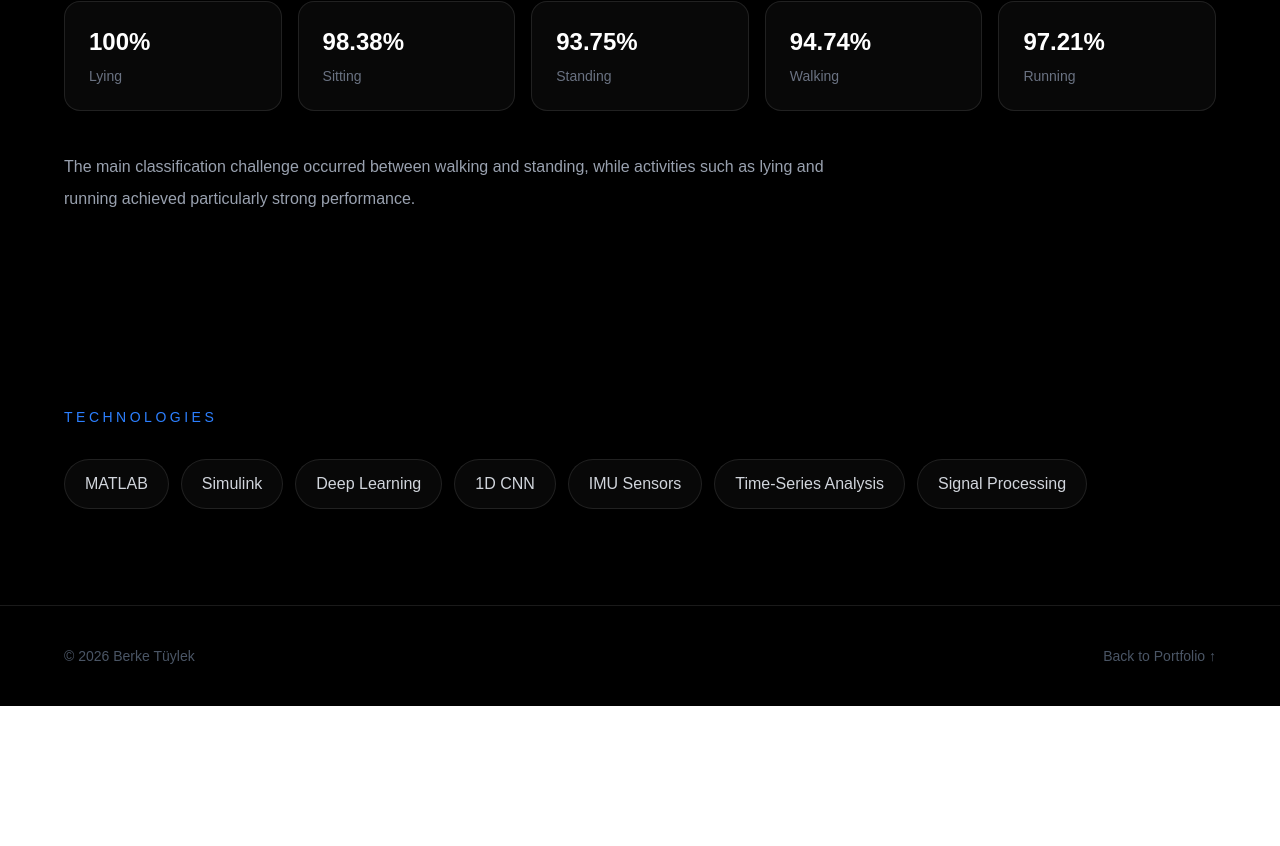
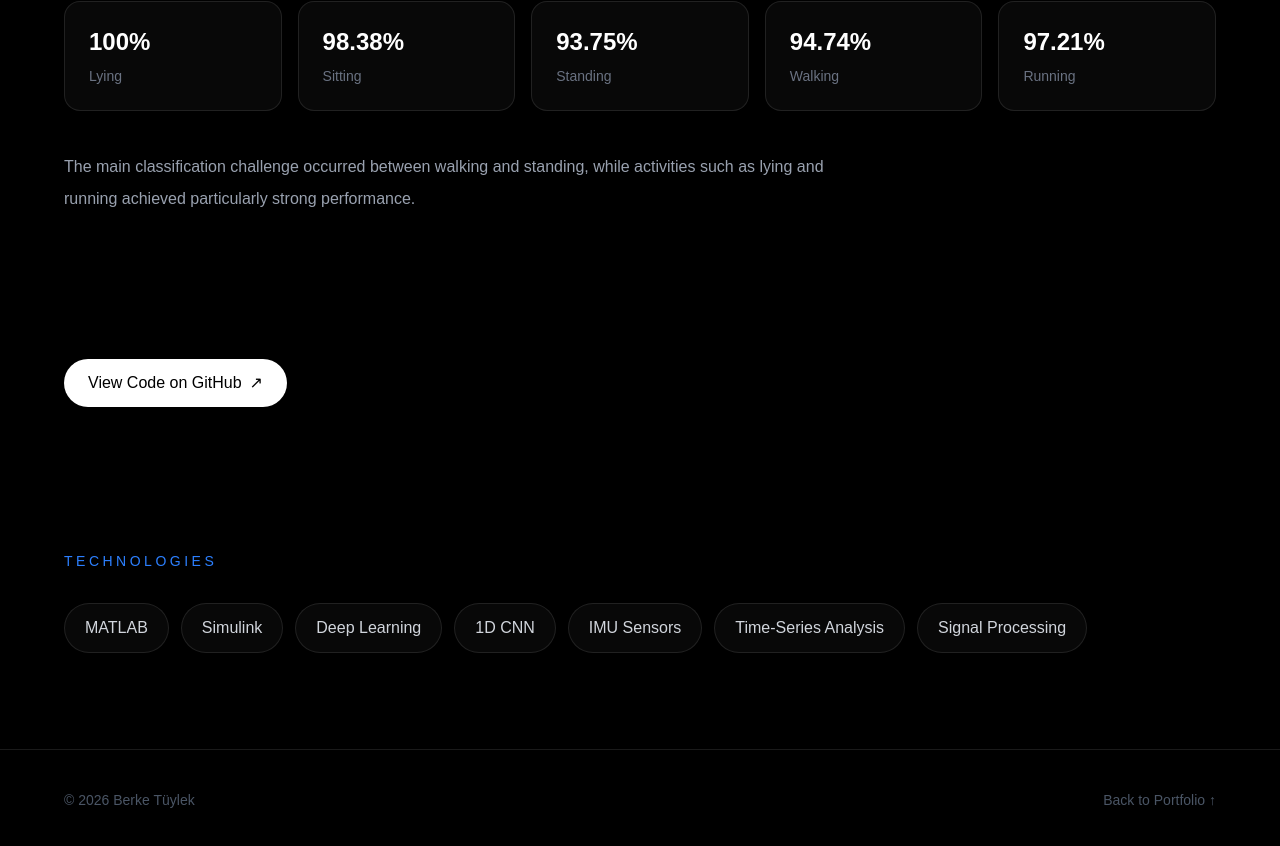
Before and after one commit to berket0934/berke-portfolio, a Next.js app: page /projects/human-motion-recognition in a window 1280 px wide. Shown: the part 2522-3368 px from the top of the page. Before the commit the page ends 3228 px from the top, so only its background shows below. Built offline with nearby package versions, Linux system fonts and the light colour scheme.

Commit message:
add GitHub link to human motion project

```diff
--- a/app/page.tsx
+++ b/app/page.tsx
@@ -250,6 +250,7 @@ export default function Home() {
       {/* Skills */}
       <div>
         <p className="mb-6 text-sm uppercase tracking-[0.25em] text-gray-500">
+
           Technologies
         </p>
 
--- a/app/projects/human-motion-recognition/page.tsx
+++ b/app/projects/human-motion-recognition/page.tsx
@@ -189,7 +189,20 @@ export default function HumanMotionRecognition() {
           </p>
         </div>
       </section>
-
+{/* GitHub */}
+<section className="relative z-10 px-6 py-12">
+  <div className="mx-auto max-w-6xl">
+    <a
+      href="https://github.com/berket0934/human-motion-recognition-cnn"
+      target="_blank"
+      rel="noopener noreferrer"
+      className="inline-flex items-center gap-2 rounded-full bg-white px-6 py-3 font-medium text-black transition duration-300 hover:scale-105"
+    >
+      View Code on GitHub
+      <span>↗</span>
+    </a>
+  </div>
+</section>
       {/* Technologies */}
       <section className="relative z-10 px-6 py-24">
         <div className="mx-auto max-w-6xl">
```
